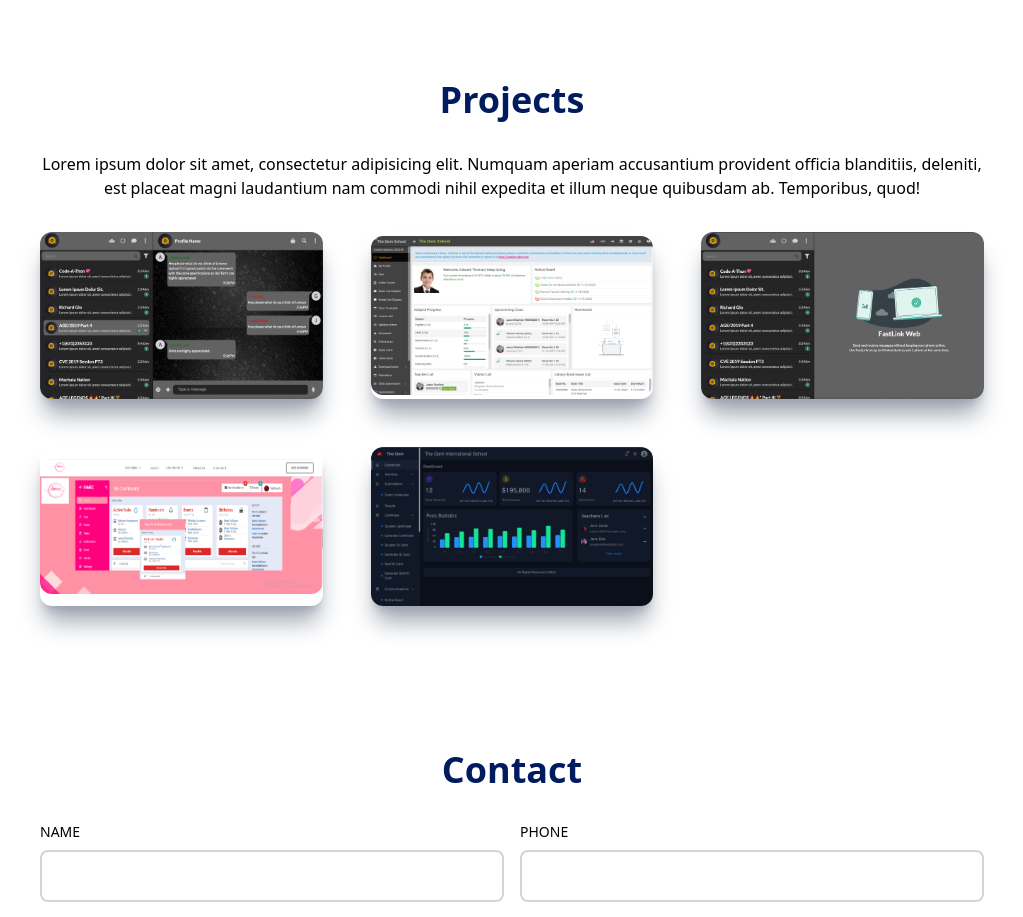
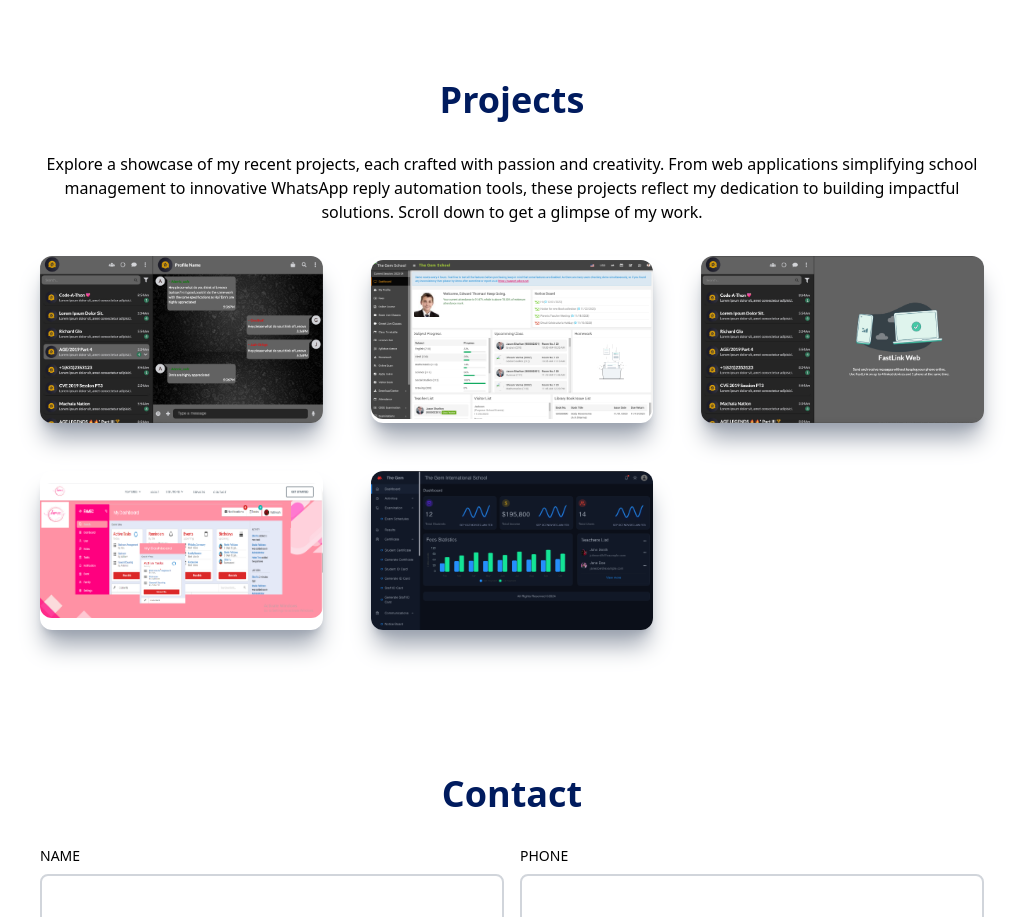
Before and after one commit to Ademic2022/https---github.com-Ademic2022-React-Portfolio, a React (Create React App) app: page / in a window 1280 px wide. Shown: the part 1480-2397 px from the top of the page, without its empty margins (160-1183 px from the left). Built offline with nearby package versions, Linux system fonts and the light colour scheme; the HTML template or start-up script is replaced by a standard one.

Commit message:
refactor: replace Lorem Ipsum with actual text

```diff
--- a/src/components/Projects.jsx
+++ b/src/components/Projects.jsx
@@ -4,7 +4,7 @@ import what1 from "../assets/what1.jpeg";
 import what2 from "../assets/what2.jpeg";
 import school from "../assets/school.png";
 import sms from "../assets/sms.png";
-import famec from "../assets/famec.png"
+import famec from "../assets/famec.png";
 
 const Projects = () => {
   return (
@@ -13,10 +13,11 @@ const Projects = () => {
         Projects
       </h1>
       <p className="text-center py-8">
-        Lorem ipsum dolor sit amet, consectetur adipisicing elit. Numquam
-        aperiam accusantium provident officia blanditiis, deleniti, est placeat
-        magni laudantium nam commodi nihil expedita et illum neque quibusdam ab.
-        Temporibus, quod!
+        Explore a showcase of my recent projects, each crafted with passion and
+        creativity. From web applications simplifying school management to
+        innovative WhatsApp reply automation tools, these projects reflect my
+        dedication to building impactful solutions. Scroll down to get a glimpse
+        of my work.
       </p>
       <div className="grid sm:grid-cols-3 gap-12">
         <ProjectItems img={what1} title={"Whatsapp Rep"} />
```
